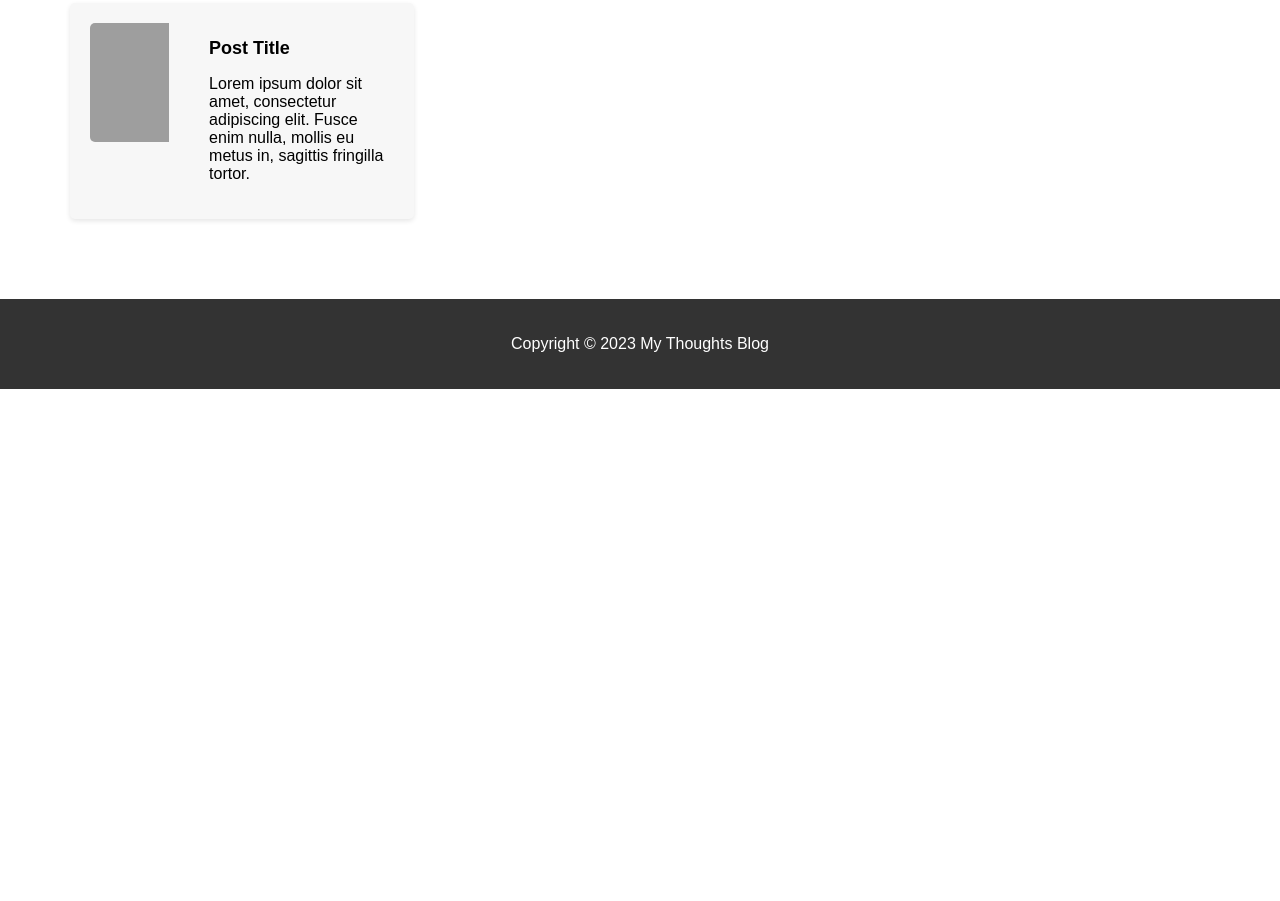
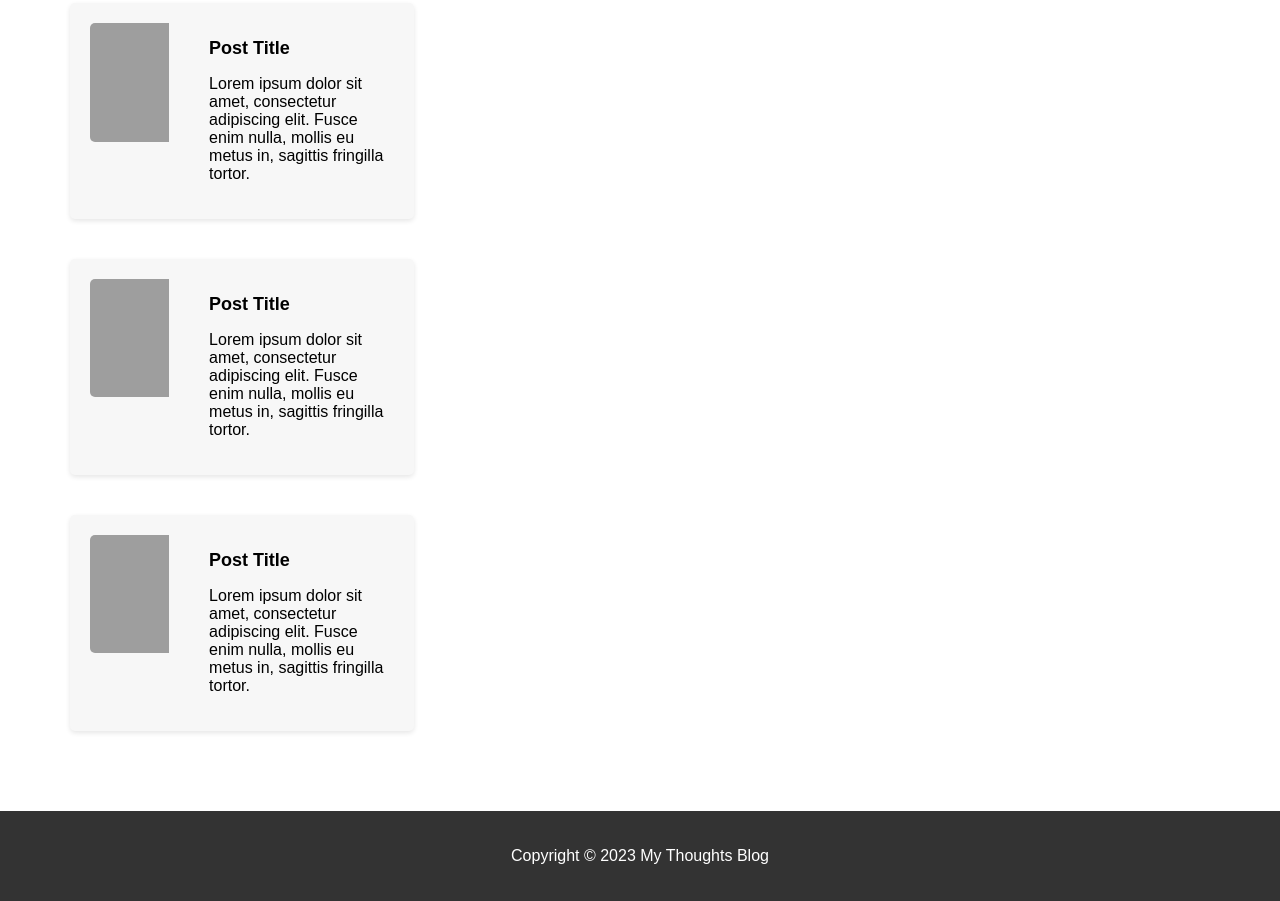
Before and after one commit to hduperier/myThoughtsBlog, a website: page index.html in a window 1280 px wide. Shown: the part 457-1358 px from the top of the page. Before the commit the page ends 846 px from the top, so only its background shows below. Drawn offline with Linux system fonts and the light colour scheme; grey boxes are pictures that could not be loaded.

Commit message:
added 2 new posts

```diff
--- a/index.html
+++ b/index.html
@@ -43,6 +43,30 @@
             </div>
         </a>
 
+        <a href="#">
+            <div class="post">
+            <div class="post-image-section">
+                <img src="https://picsum.photos/200/300" alt="Post Image">
+            </div>
+            <div class="post-info-section">
+                <h2>Post Title</h2>
+                <p>Lorem ipsum dolor sit amet, consectetur adipiscing elit. Fusce enim nulla, mollis eu metus in, sagittis fringilla tortor.</p>
+            </div>
+            </div>
+        </a>
+
+        <a href="#">
+            <div class="post">
+            <div class="post-image-section">
+                <img src="https://picsum.photos/200/300" alt="Post Image">
+            </div>
+            <div class="post-info-section">
+                <h2>Post Title</h2>
+                <p>Lorem ipsum dolor sit amet, consectetur adipiscing elit. Fusce enim nulla, mollis eu metus in, sagittis fringilla tortor.</p>
+            </div>
+            </div>
+        </a>
+
       </section>
     </main>
     <footer>
```
